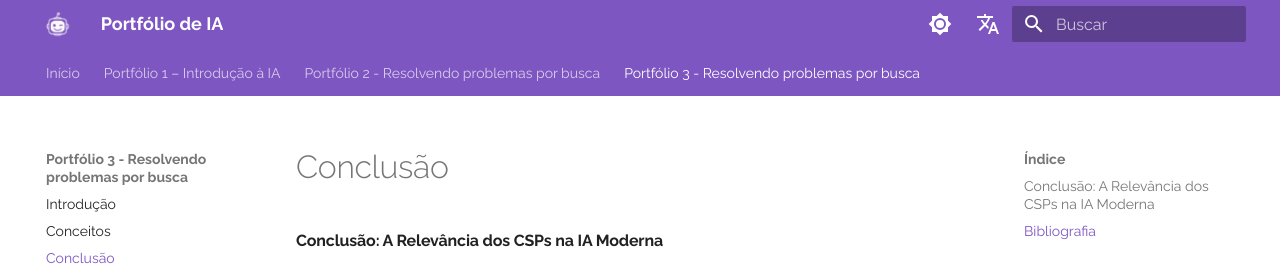
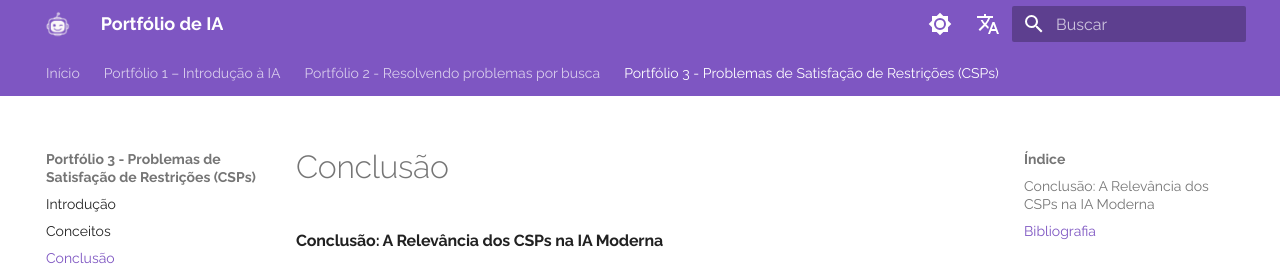
Before and after one commit to ananorberto/my-ai-portfolio, an MkDocs documentation site: the page built from docs/portfolio3/conclusao.md, in a window 1280 px wide and 1271 px high. Shown: the top 273 px of the window. Built offline with MkDocs 1.6.1 and Material for MkDocs 9.7.7, drawn with Linux system fonts in a browser that asks for light colours; comment, search, counter and statistics services are not loaded.

Commit message:
Update mkdocs.yml

```diff
--- a/mkdocs.yml
+++ b/mkdocs.yml
@@ -130,7 +130,7 @@ nav:
       - Algoritmos: portfolio2/3algoritmos.md
       - Comparando: portfolio2/comparando.md
       - Conclusão: portfolio2/conclusao.md
-  - Portfólio 3 - Resolvendo problemas por busca:
+  - Portfólio 3 - Problemas de Satisfação de Restrições (CSPs):
       - Introdução: portfolio3/Introducao.md
       - Conceitos: portfolio3/conceitos.md
       - Conclusão: portfolio3/conclusao.md
```
